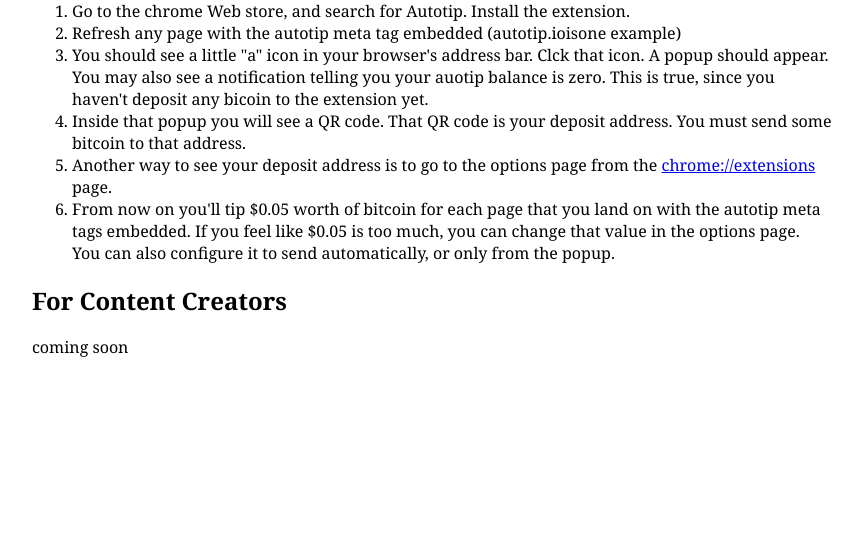
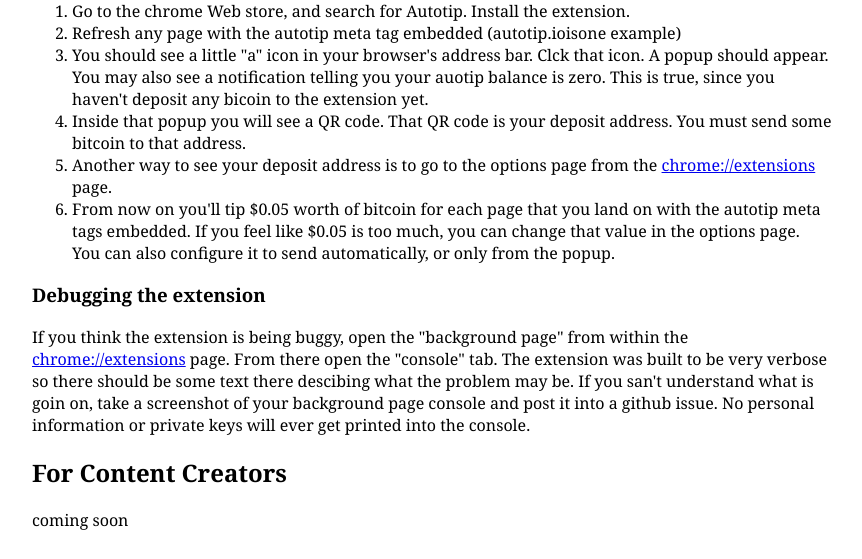
Before and after one commit to Band1to/autotip.io, a Django app: page /docs/chrome_extension in a window 1280 px wide. Shown: the part 325-884 px from the top of the page, without its empty margins (208-1070 px from the left). Before the commit the page ends 682 px from the top, so only its background shows below. Run offline with Django 3.2, Linux system fonts and the light colour scheme.

Commit message:
added a bit about debugging

```diff
--- a/autotip_io/autotip_io/templates/chrome_extension_usage.html
+++ b/autotip_io/autotip_io/templates/chrome_extension_usage.html
@@ -22,6 +22,16 @@
         popup.</li>
 </ol>
 
+<h3>Debugging the extension</h3>
+
+<p>
+If you think the extension is being buggy, open the "background page" from within the
+<a href="chrome://extensions" target="_blank">chrome://extensions</a> page. From there open the "console" tab.
+The extension was built to be very verbose so there should be some text there descibing what the problem
+may be. If you san't understand what is goin on, take a screenshot of your background page console
+and post it into a github issue. No personal information or private keys will ever get printed into the console.
+</p>
+
 <h2>For Content Creators</h2>
 
 coming soon
```
